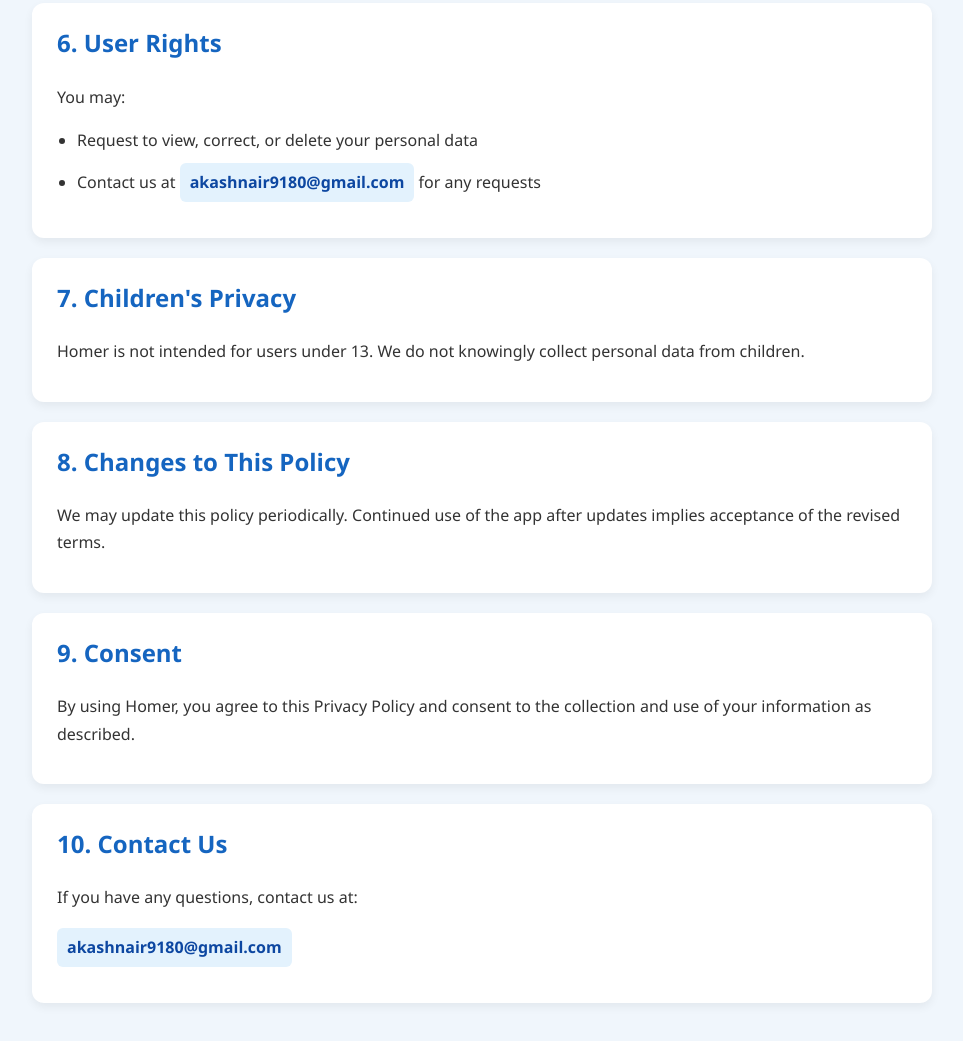
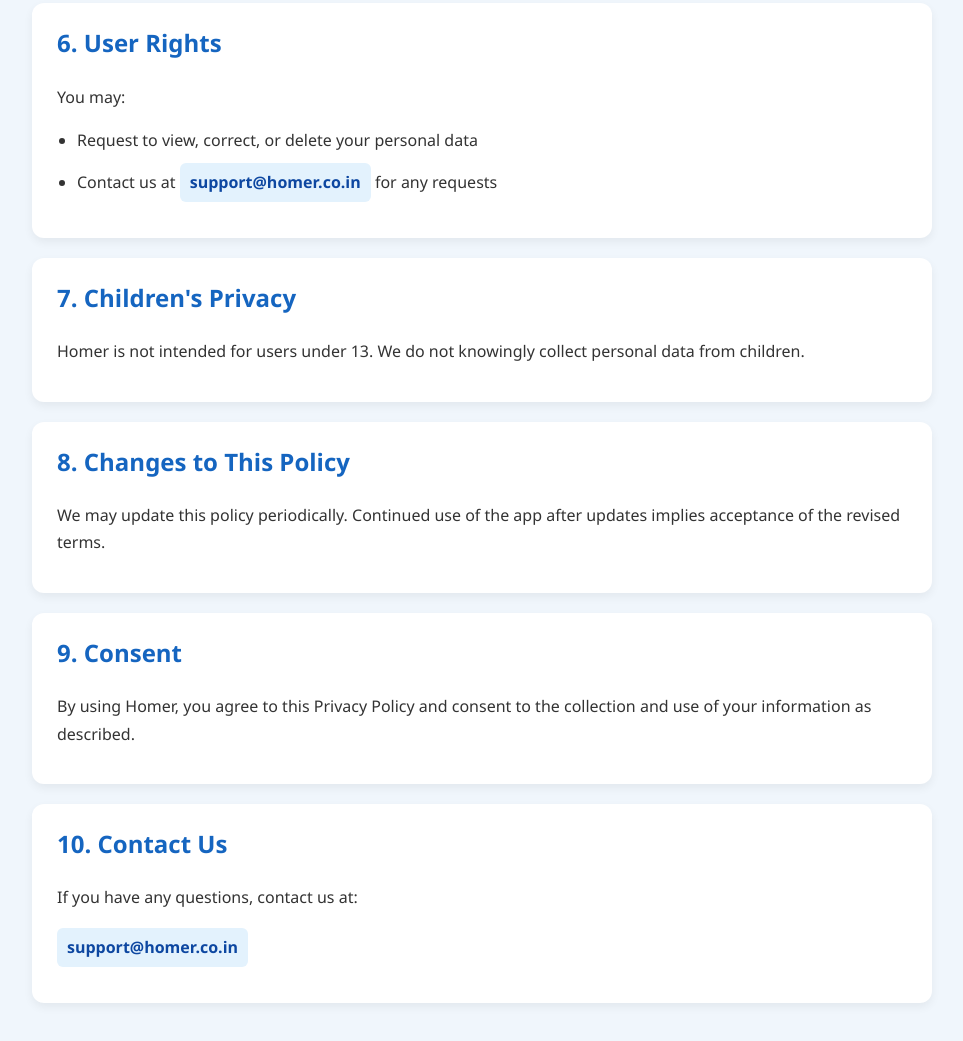
Before and after one commit to AkashNair20/Homer, a plain HTML site: page privacy-policy.html in a window 1280 px wide. Shown: the part 1539-2580 px from the top of the page, without its empty margins (158-1121 px from the left). Drawn offline with Linux system fonts and the light colour scheme.

Commit message:
Update privacy-policy.html

```diff
--- a/privacy-policy.html
+++ b/privacy-policy.html
@@ -140,7 +140,7 @@
     <p>You may:</p>
     <ul>
       <li>Request to view, correct, or delete your personal data</li>
-      <li>Contact us at <span class="contact-email">akashnair9180@gmail.com</span> for any requests</li>
+      <li>Contact us at <span class="contact-email">support@homer.co.in</span> for any requests</li>
     </ul>
   </div>
 
@@ -162,7 +162,7 @@
   <div class="section">
     <h2>10. Contact Us</h2>
     <p>If you have any questions, contact us at:</p>
-    <p><span class="contact-email">akashnair9180@gmail.com</span></p>
+    <p><span class="contact-email">support@homer.co.in</span></p>
   </div>
 
 </body>
```
